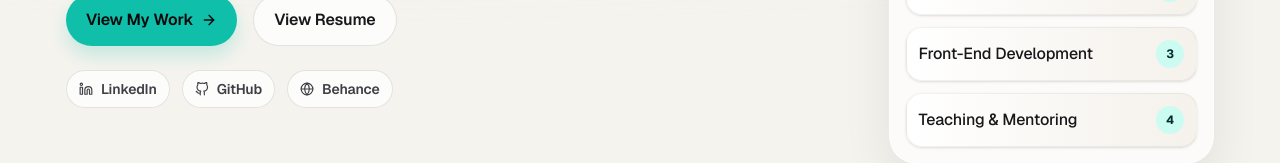
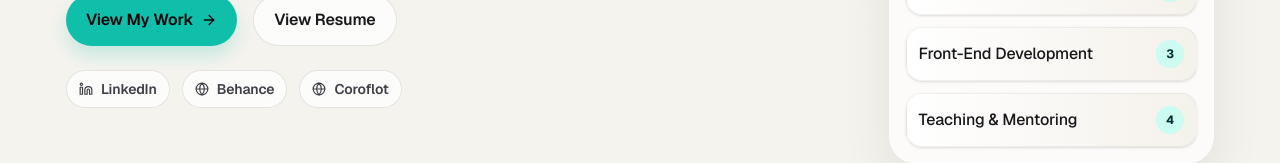
Before and after one commit to suhailyazdan/kreative_grafix, a Next.js app: page / in a window 1280 px wide. Shown: the part 597-760 px from the top of the page. Built offline with nearby package versions, Linux system fonts and the light colour scheme.

Commit message:
social icons updated

```diff
--- a/components/Contact.js
+++ b/components/Contact.js
@@ -4,7 +4,6 @@ import { useState } from "react";
 import {
   FiArrowUpRight,
   FiDownload,
-  FiGithub,
   FiGlobe,
   FiLinkedin,
   FiMail,
@@ -19,8 +18,8 @@ export default function Contact() {
   const links = [
     { label: "yazdan.suhail@gmail.com", href: "mailto:yazdan.suhail@gmail.com", icon: FiMail },
     { label: "LinkedIn", href: "https://www.linkedin.com", icon: FiLinkedin },
-    { label: "GitHub", href: "https://github.com", icon: FiGithub },
     { label: "Behance", href: "https://www.behance.net", icon: FiGlobe },
+    { label: "Coroflot", href: "https://www.coroflot.com/", icon: FiGlobe },
     { label: "View Resume", href: "/resume", icon: FiDownload },
   ];
 
--- a/components/Footer.js
+++ b/components/Footer.js
@@ -1,11 +1,11 @@
-import { FiGithub, FiGlobe, FiLinkedin } from "react-icons/fi";
+import { FiGlobe, FiLinkedin } from "react-icons/fi";
 import Image from "next/image";
 
 export default function Footer() {
   const links = [
     { label: "LinkedIn", href: "https://www.linkedin.com", icon: FiLinkedin },
-    { label: "GitHub", href: "https://github.com", icon: FiGithub },
     { label: "Behance", href: "https://www.behance.net", icon: FiGlobe },
+    { label: "Coroflot", href: "https://www.coroflot.com/", icon: FiGlobe },
   ];
 
   return (
--- a/components/Hero.js
+++ b/components/Hero.js
@@ -1,11 +1,11 @@
 import Image from "next/image";
-import { FiArrowRight, FiGithub, FiGlobe, FiLinkedin } from "react-icons/fi";
+import { FiArrowRight, FiGlobe, FiLinkedin } from "react-icons/fi";
 
 export default function Hero() {
   const socials = [
     { label: "LinkedIn", href: "https://www.linkedin.com", icon: FiLinkedin },
-    { label: "GitHub", href: "https://github.com", icon: FiGithub },
     { label: "Behance", href: "https://www.behance.net", icon: FiGlobe },
+    { label: "Coroflot", href: "https://www.coroflot.com/", icon: FiGlobe }
   ];
 
   const highlights = [
```
